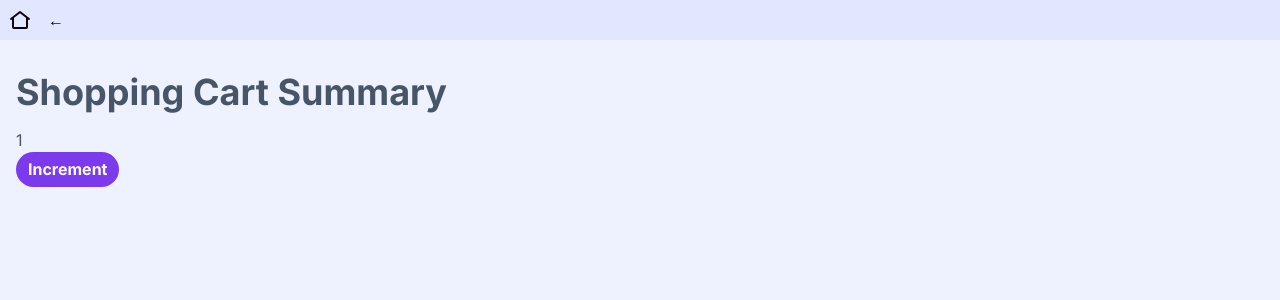
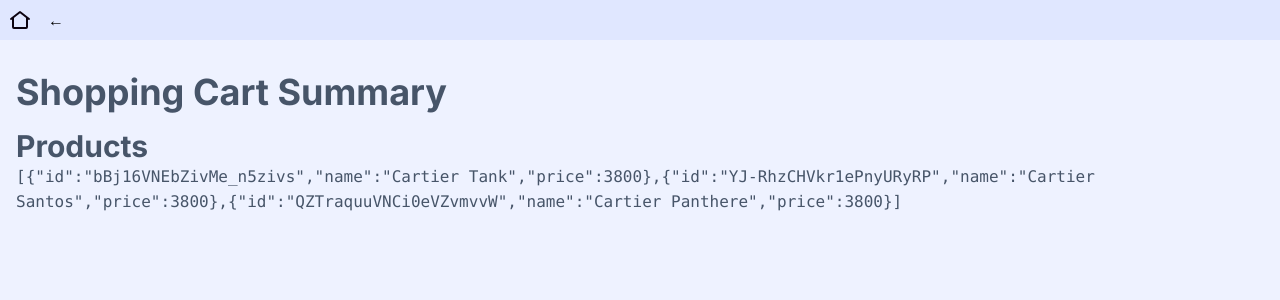
Before and after one commit to emanuelefavero/frontend-problems, a Next.js app in the folder react/: page /shopping-cart-summary in a window 1280 px wide. Shown: the top 300 px of the page. Built offline with nearby package versions, Linux system fonts and the light colour scheme.

Commit message:
feat: add products to shopping-cart-summary

```diff
--- a/react/app/shopping-cart-summary/components/Component.tsx
+++ /dev/null
@@ -1,14 +0,0 @@
-'use client'
-
-import { useCounterStore } from '@/app/shopping-cart-summary/store/useCounterStore'
-
-export default function Component() {
-  const { count, increment } = useCounterStore()
-
-  return (
-    <>
-      <p>{count}</p>
-      <button onClick={increment}>Increment</button>
-    </>
-  )
-}
--- /dev/null
+++ b/react/app/shopping-cart-summary/components/Products.tsx
@@ -0,0 +1,16 @@
+'use client'
+
+import type { Product } from '@/app/shopping-cart-summary/types/products'
+
+interface Props {
+  products: Product[]
+}
+
+export default function Component({ products }: Props) {
+  return (
+    <>
+      <h2 className='text-3xl font-bold'>Products</h2>
+      <code>{JSON.stringify(products)}</code>
+    </>
+  )
+}
--- /dev/null
+++ b/react/app/shopping-cart-summary/data/products.ts
@@ -0,0 +1,20 @@
+import type { Product } from '@/app/shopping-cart-summary/types/products'
+import { nanoid } from 'nanoid'
+
+export const products: Product[] = [
+  {
+    id: nanoid(),
+    name: 'Cartier Tank',
+    price: 3800,
+  },
+  {
+    id: nanoid(),
+    name: 'Cartier Santos',
+    price: 3800,
+  },
+  {
+    id: nanoid(),
+    name: 'Cartier Panthere',
+    price: 3800,
+  },
+]
--- a/react/app/shopping-cart-summary/page.tsx
+++ b/react/app/shopping-cart-summary/page.tsx
@@ -1,11 +1,12 @@
-import Component from './components/Component'
+import { products } from '@/app/shopping-cart-summary/data/products'
+import Products from './components/Products'
 
 export default function Page() {
   return (
     <>
       <h1>Shopping Cart Summary</h1>
 
-      <Component />
+      <Products products={products} />
     </>
   )
 }
--- /dev/null
+++ b/react/app/shopping-cart-summary/types/products.ts
@@ -0,0 +1,5 @@
+export interface Product {
+  id: string
+  name: string
+  price: number
+}
--- a/react/package.json
+++ b/react/package.json
@@ -10,6 +10,7 @@
     "test": "vitest"
   },
   "dependencies": {
+    "nanoid": "^5.1.5",
     "next": "15.4.5",
     "react": "19.1.1",
     "react-dom": "19.1.1",
```
Also changed, not shown: 1 other file (tests, documents, lock files or other folders).
